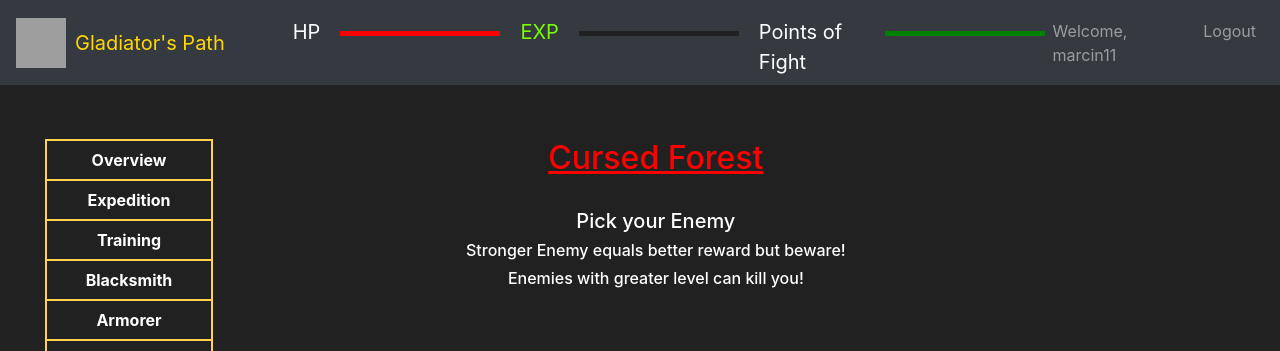
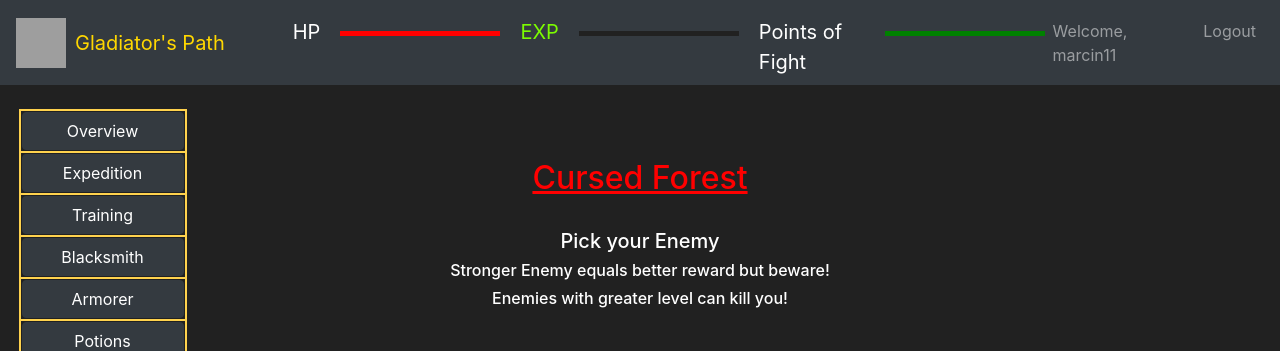
Before and after one commit to MarcinBorysiuk/Gladiator-s-Path, a Flask app: page /expedition/1 in a window 1280 px wide. Shown: the top 351 px of the page. Run offline with Flask 2, Linux system fonts and the light colour scheme; a user stored in the database is signed in; data comes from the database, SQL or seed files in the repository; both versions use the stored data as it was after the commit; lists and menus that the app fills with data are empty; some libraries are stand-ins or nearby versions; grey boxes are pictures that could not be loaded.

Commit message:
added css grid to enemy,fight view

```diff
--- a/app/static/style.css
+++ b/app/static/style.css
@@ -24,6 +24,18 @@ body {
 .grid__col4 {
     grid-column: span 4;
     justify-self: center;
+}
+
+.grid__col4_fightleft {
+    grid-column: span 4;
+    justify-self: center;
+    margin-left:30px;
+}
+
+.grid__col4_fightright {
+    grid-column: span 4;
+    justify-self: center;
+    margin-right:30px;
 }
 
 .grid__col6 {
--- a/app/templates/enemy_page.html
+++ b/app/templates/enemy_page.html
@@ -3,20 +3,20 @@
 {% block head %}Choose enemy{% endblock %}
 
 {% block content %}
-<div class="row" style="margin: 30px">
-    <div class="col-3">
+<section class="grid grid--gap10">
+    <div class="cols grid__col12 grid__colsm2">
         <table>
-            <tr><th><a class="link" href='/overview'>Overview</a></th></tr>
-            <tr><th><a class="link" href="/expedition">Expedition</a></th></tr>
-            <tr><th><a class="link" href="/training">Training</a></th></tr>
-            <tr><th><a class="link" href="/blacksmith">Blacksmith</a></th></tr>
-            <tr><th><a class="link" href="/armor">Armorer</a></th></tr>
-            <tr><th><a class="link" href="/potions">Potions</a></th></tr>
-            <tr><th><a class="link" href="/ranking">Ranking</a></th></tr>
+            <tr><th><a class="btn btn-dark" style="width: 100%" href='/overview'>Overview</a></th></tr>
+            <tr><th><a class="btn btn-dark" style="width: 100%" href="/expedition">Expedition</a></th></tr>
+            <tr><th><a class="btn btn-dark" style="width: 100%" href="/training">Training</a></th></tr>
+            <tr><th><a class="btn btn-dark" style="width: 100%" href="/blacksmith">Blacksmith</a></th></tr>
+            <tr><th><a class="btn btn-dark" style="width: 100%" href="/armor">Armorer</a></th></tr>
+            <tr><th><a class="btn btn-dark" style="width: 100%" href="/potions">Potions</a></th></tr>
+            <tr><th><a class="btn btn-dark" style="width: 100%" href="/ranking">Ranking</a></th></tr>
         </table>
     </div>
-    <div class="col-7">
-        <div class="text-center" style="margin-right: 70px;">
+    <div class="cols grid__col12 grid__colsm8" style="margin-top: 50px;">
+        <div class="text-center">
             {% if id == 1 %}
                 <h2 style="text-decoration: underline; color: red;">Cursed Forest</h2>
             {% elif id == 2 %}
@@ -31,8 +31,12 @@
             <br>
             <br>
         </div>
+    </div>
+</section>
+<section class="grid grid--gap10">
+    <div class="cols grid__col12 grid__colsm2"></div>
     {% for enemy in enemies %}
-        <div style="float: left; margin: 10px">
+    <div class="cols grid__col6 grid__colsm2">
         <a href="fight/{{ enemy.id }}">
             <img src="{{ enemy.picture }}" height="200" width="169">
         </a>
@@ -46,6 +50,7 @@
         </table>
     </div>
     {% endfor %}
+</div>
+</section>
 
-    </div>
 {% endblock %}
```
Also changed, not shown: app/templates/fight_page.html (+29 -23 lines), app/game.db. Lines whose indentation alone changed are shown as unchanged.
